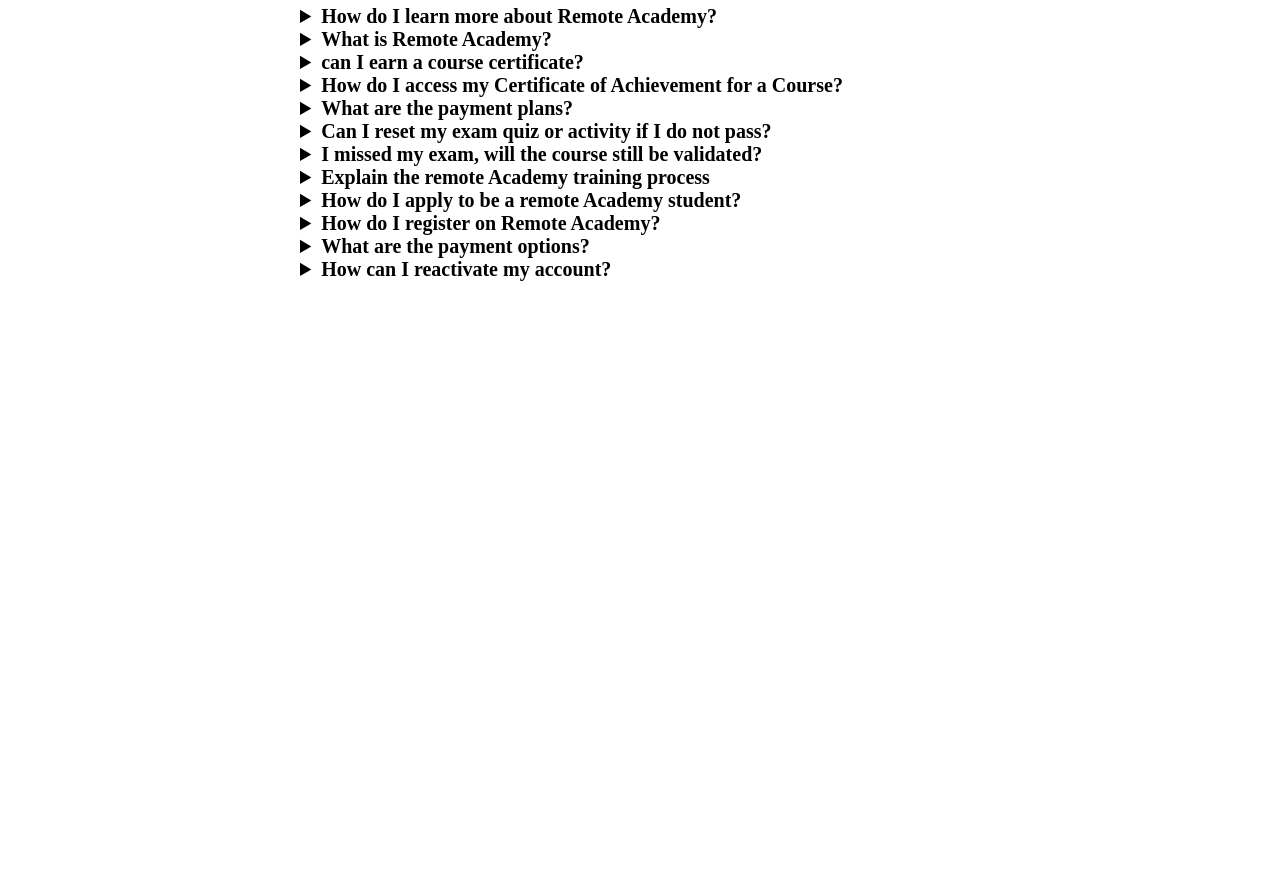
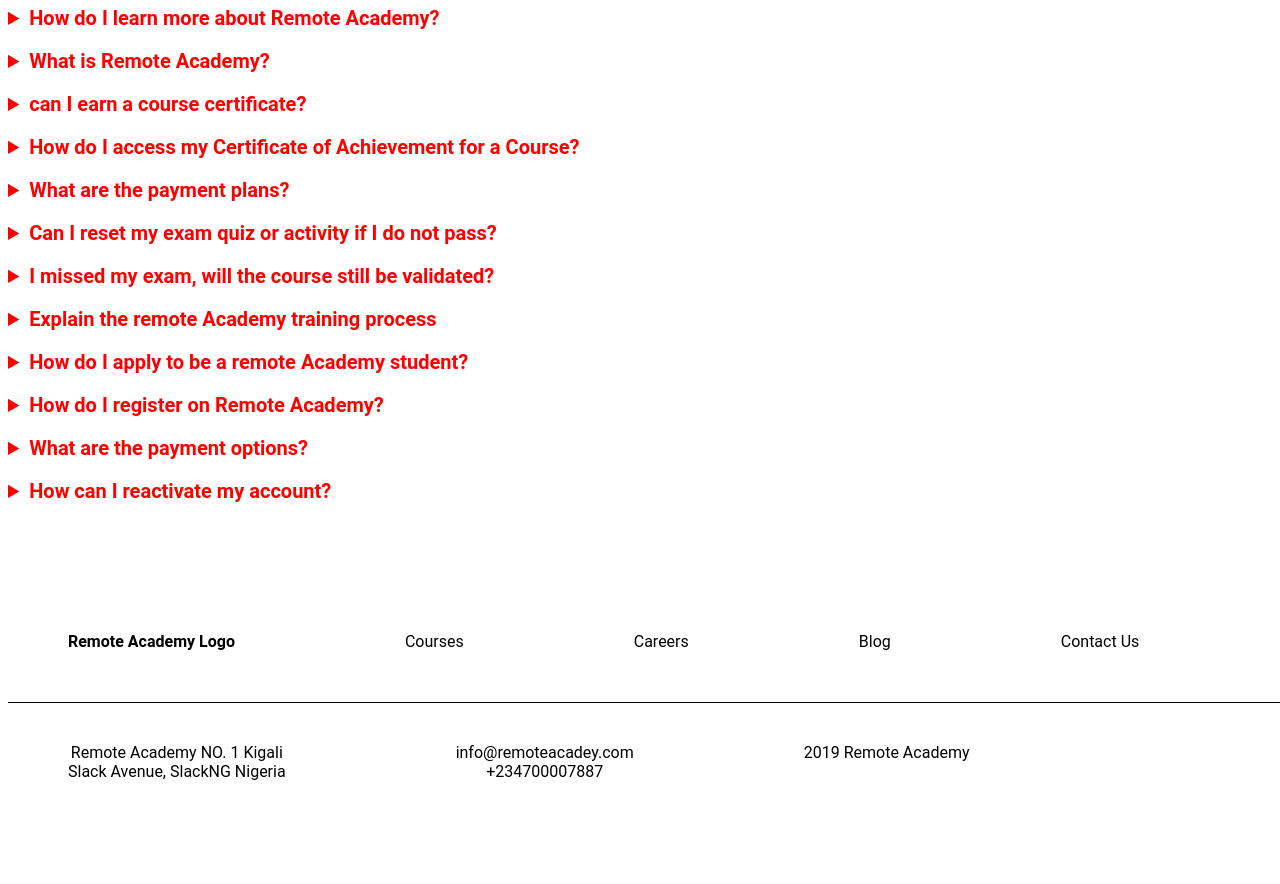
Before and after one commit to Caleb-Omoijuanfo/kigali, a plain HTML site: page help_and_faq.html in a window 1280 px wide. Shown: the part 75-959 px from the top of the page. Before the commit the page ends 800 px from the top, so only its background shows below. Drawn offline with Linux system fonts and the light colour scheme.

Commit message:
changes made to my help page

```diff
--- a/help_and_faq.css
+++ b/help_and_faq.css
@@ -1,14 +1,38 @@
+*{
+    font-family: 'Roboto', sans-serif;
+}
 body {
-    width: 50%;
-    margin-left: 300px;
+    width: 100%;
+
 }
 
 h1 {
     text-align: center;
 }
-summary{
+summary{color: red;
     font-size: 20px;
 }
 p{
     font-size: 25px;
 }
+.info {
+    float: left;
+    margin-right: 100px;
+    margin-left: 50px;
+    padding: 10px;
+    text-align: center;
+  }
+
+  .address {
+    height: 300px;
+    padding-top: 100px;
+  }
+
+  .address-top {
+    border-bottom: 1px solid #000000;
+    height: 80px;
+  }
+
+  .address-bottom {
+    padding-top: 30px;
+  }
--- a/help_and_faq.html
+++ b/help_and_faq.html
@@ -16,27 +16,29 @@
         <details>
                 <summary><b>How do I learn more about Remote Academy?</b></summary>
                 <p></a> * Please visit <a href=" About.html">About</a> for more information</p>
-                </details>
+                </details><br>
+
                 <details>
                         <summary><b>What is Remote Academy?</b></summary>
                         <p>*Remote Academy is a platform for learning from anywhere you might be. An institution that
                                 trains you to
                                 be a better developer and equips you with talents to survive in the world of developers
                         </p>
-                </details>
+                </details><br>
 
                 <details>
                         <summary><b>can I earn a course certificate?</b></summary>
                         <p>To gain a course certificate, you must have a minimum grade of 70% on all quizzes and
                                 activities to pass
                                 the course.</p>
-                </details>
+                </details><br>
+
                 <details>
                         <summary><b>How do I access my Certificate of Achievement for a Course?</b></summary>
                         <p>*Remote Academy lets you access your certificate anytime anywhere. The certificate can also
                                 be saved by
                                 you when sent to your mail.</p>
-                </details>
+                </details><br>
 
                 <details>
                         <summary><b>What are the payment plans?</b></summary>
@@ -47,28 +49,29 @@
                                 Masters Level, with a dedicated mentor. Mentors are industry professionals who will
                                 track your progress
                                 and your skill upgrade during one-hour weekly sessions.</p>
-                </details>
+                </details><br>
 
                 <details>
                         <summary><b>Can I reset my exam quiz or activity if I do not pass?</b></summary>
                         <p>*Yes you can, in as much as your subscription is still on</p>
-                </details>
+                </details><br>
 
                 <details>
                         <summary><b>I missed my exam, will the course still be validated?</b></summary>
                         <p>*Yes. You can access the necessary information on your dashboard</p>
-                </details>
+                </details><br>
+
                 <details>
                         <summary><b>Explain the remote Academy training process</b></summary>
                         *Remote Academy gives you an opportunity to learn at your own pace with materials at your
                         disposal. And to get better you get tasks and a mentor is assigned to you to guide you and help
                         you when you find any course difficult.</p>
-                </details>
+                </details><br>
 
                 <details>
                         <summary><b>How do I apply to be a remote Academy student?</b></summary>
                         <p>*You can apply by clicking on the Apply button and check your mail for next step</p>
-                </details>
+                </details><br>
 
                 <details>
                         <summary><b>How do I register on Remote Academy?</b></summary>
@@ -79,18 +82,50 @@
                                 account, or via a form to fill. If the pop-up does not appear, be sure to disable
                                 AdBlock or any
                                 strict plug-in preventing it from being opened.</p>
-                </details>
+                </details><br>
 
                 <details>
                         <summary><b>What are the payment options?</b></summary>
                         <p>Credit card Visa, MasterCard, American Express,- Paypal account
                                 We, unfortunately, do not accept payment by check or cash.
                                 Upon receipt of your payment, the service will be activated instantly</p>
-                </details>
+                </details><br>
+
                 <details>
                         <summary><b>How can I reactivate my account?</b></summary>
                         <p>*Once you renew your payment, you are automatically back online.</p>
-                </details>
+                </details><br>
+
+                <footer>
+                        <div class="address">
+                          <div class="address-top">
+                            <div class="info"><strong>Remote Academy Logo</strong></div>
+                            <div class="info">Courses</div>
+                            <div class="info">Careers</div>
+                            <div class="info">Blog</div>
+                            <div class="info">Contact Us</div>
+                          </div>
+
+                          <div class="address-bottom">
+                            <div class="info">
+                              <div>Remote Academy NO. 1 Kigali</div>
+                              <div>Slack Avenue, SlackNG Nigeria</div>
+                            </div>
+                            <div class="info">
+                              <div>info@remoteacadey.com</div>
+                              <div>+234700007887</div>
+                            </div>
+                            <div class="info">2019 Remote Academy</div>
+                            <div class="info">
+                              <i class="fab fa-facebook-square"></i>
+                              <i class="fab fa-twitter-square"></i>
+                              <i class="fab fa-instagram"></i>
+                              <i class="fab fa-linkedin"></i>
+                            </div>
+                          </div>
+
+                        </div>
+                      </footer>
 
 </body>
 
```
Also changed, not shown: index.html (+0 -1 lines).
